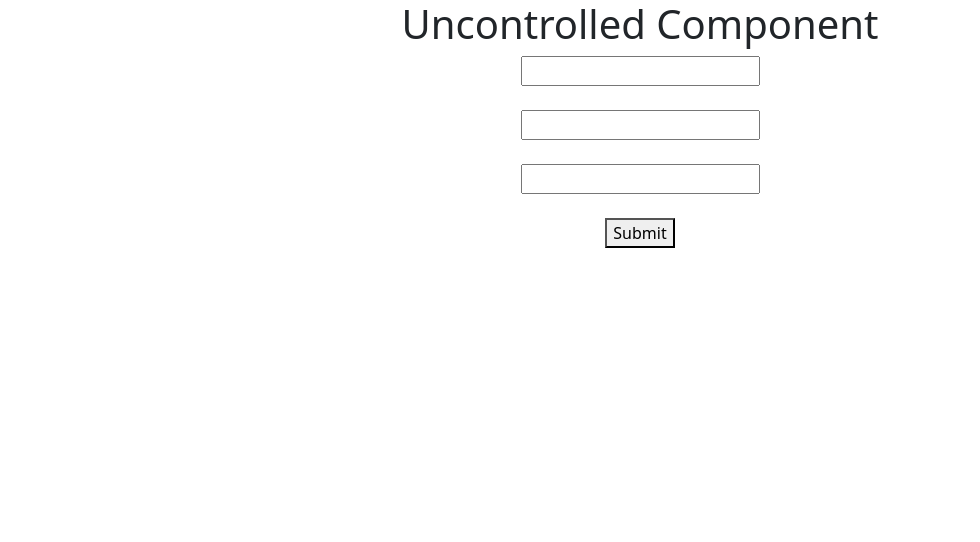
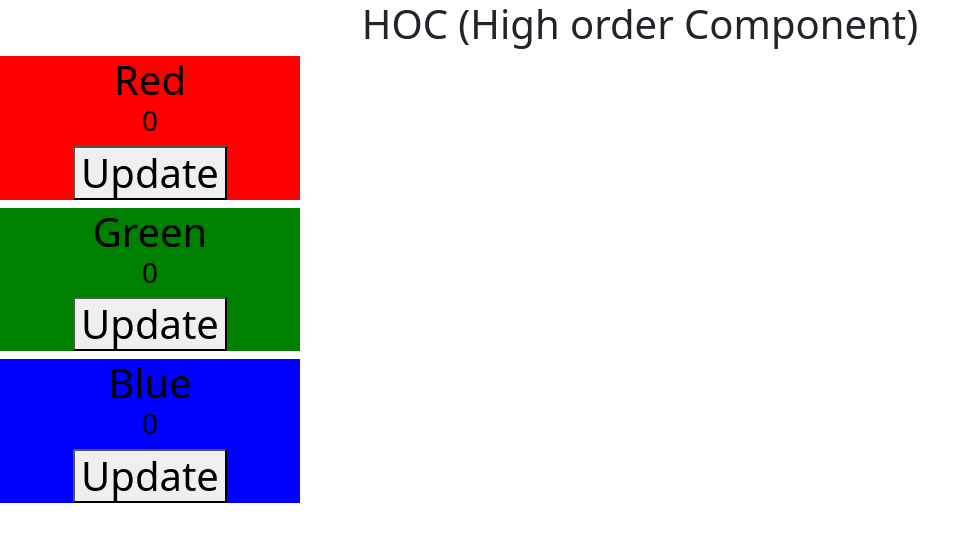
Before and after one commit to Arvindkr123/React-Learning, a React (Create React App) app: page / in a window 1280 px wide. Shown: the top 542 px of the page, without its empty margins (0-980 px from the left). Built offline with nearby package versions, Linux system fonts and the light colour scheme.

Commit message:
Simple HOC

```diff
--- a/src/App.js
+++ b/src/App.js
@@ -1,28 +1,37 @@
 import logo from './logo.svg';
 import './App.css';
 
-import React, { useRef } from 'react'
+import React,{useRef, useState} from 'react'
 
 function App() {
-  let inputRef = useRef(null)
-  let inputRef2 = useRef(null)
-  function submitForm(e) {
-    e.preventDefault();
-    console.warn(`input filed 1 value ${inputRef.current.value}`)
-    console.warn(`input filed 2 value ${inputRef2.current.value}`)
-    let input3 = document.getElementById('input3').value;
-    console.warn(`input filed 3 value ${input3}`)
-  }
   return (
     <div className='App'>
-      <h1>Uncontrolled Component</h1>
-      <form onSubmit={submitForm}>
-        <input ref={inputRef} type="text" /><br /><br />
-        <input ref={inputRef2} type="text" /><br /><br />
-        <input id="input3" type="text" /><br /><br />
-        <button>Submit</button>
-      </form>
+      <h1>HOC (High order Component)</h1>
+      <HOCRed cmp ={Counter}/>
+      <HOCGreen cmp ={Counter}/>
+      <HOCBlue cmp ={Counter}/>
     </div>
   )
 }
+
+function HOCRed(props){
+  return <h1 style={{backgroundColor:'red',color:'black', width:300}}>Red <props.cmp></props.cmp></h1>
+}
+function HOCGreen(props){
+  return <h1 style={{backgroundColor:'green',color:'black', width:300}}>Green <props.cmp></props.cmp></h1>
+}
+function HOCBlue(props){
+  return <h1 style={{backgroundColor:'blue',color:'black', width:300}}>Blue <props.cmp></props.cmp></h1>
+}
+
+function Counter(){
+  const[count, setCount] = useState(0);
+  return(
+    <div>
+      <h3>{count}</h3>
+      <button onClick={()=>setCount(count+1)}>Update</button>
+    </div>
+  )
+}
+
 export default App;
```
